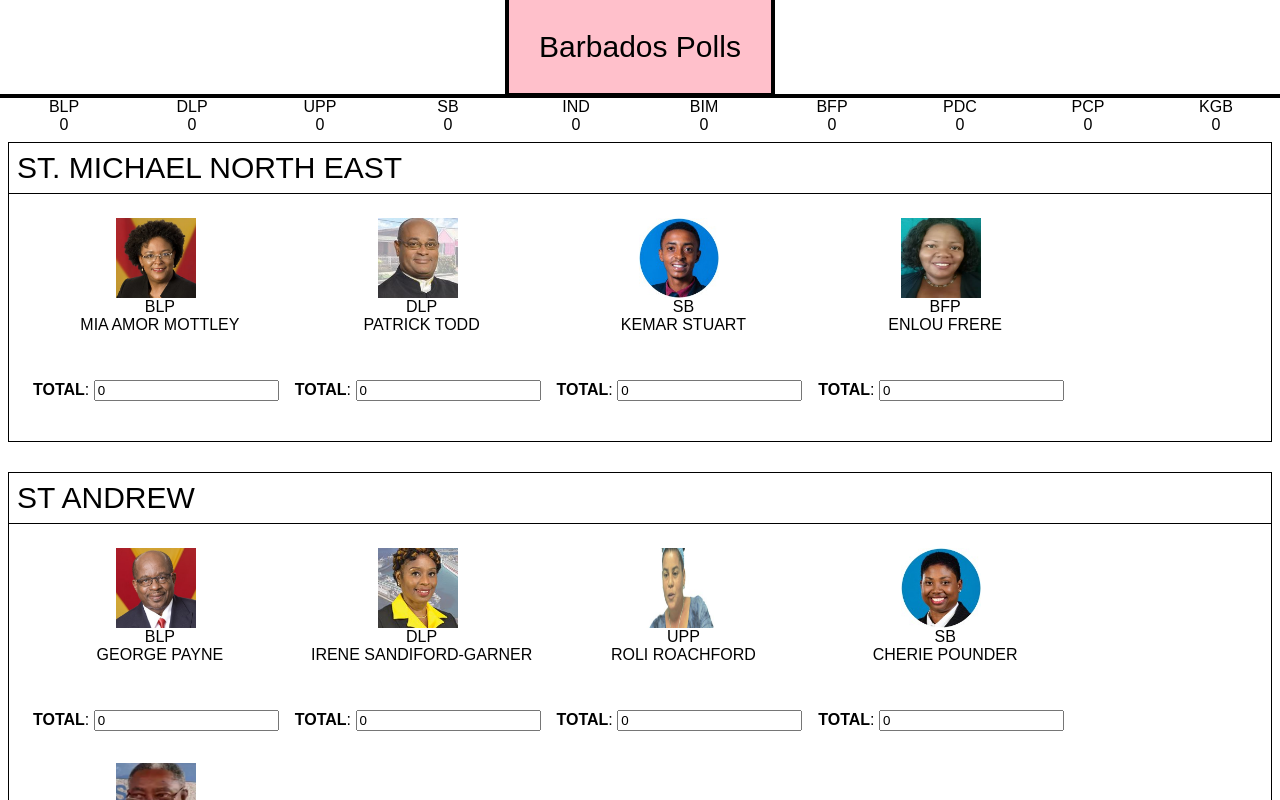
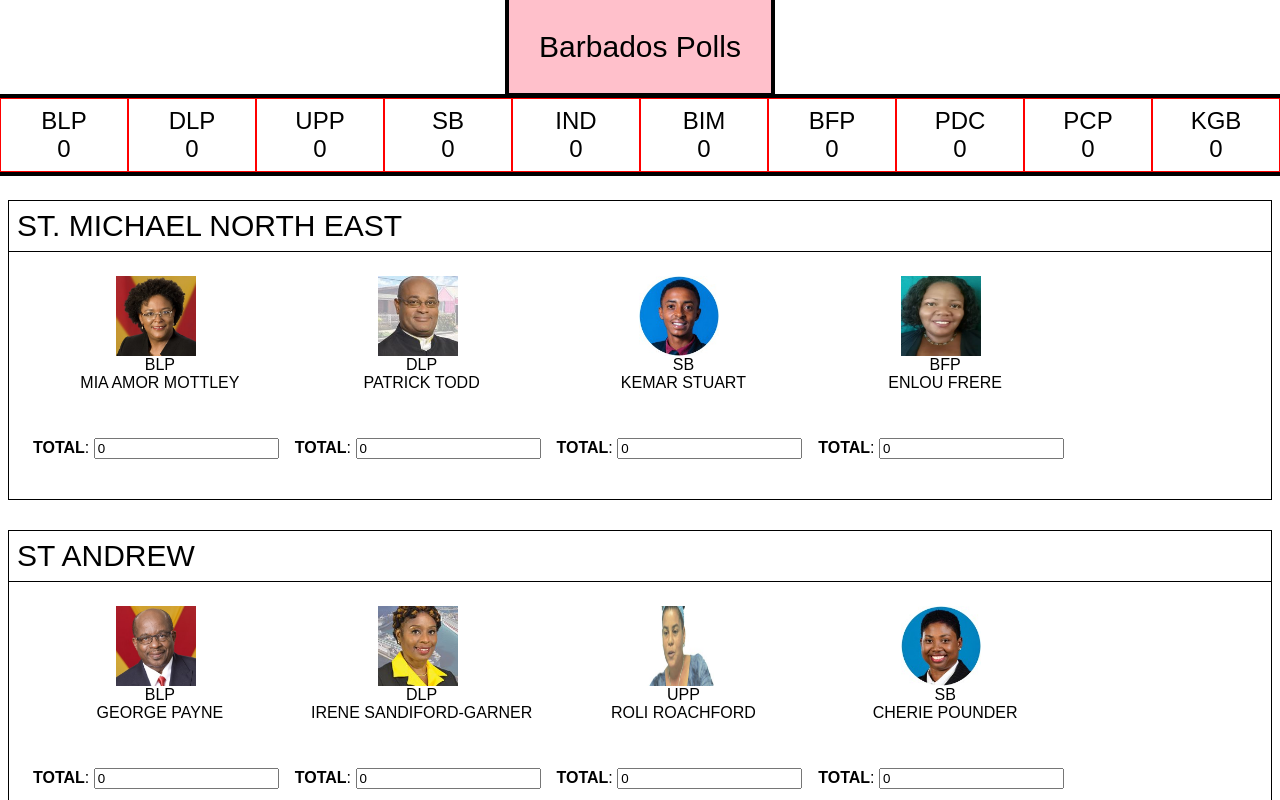
Before and after one commit to sajclarke/election-polls, a React (Create React App) app: page / in a window 1280 px wide. Shown: the top 800 px of the page. Built offline with nearby package versions, Linux system fonts and the light colour scheme.

Commit message:
Fixed header

```diff
--- a/src/App.js
+++ b/src/App.js
@@ -28,11 +28,13 @@ class App extends Component {
   render() {
     return (
       <div className="App">
-        <header className="header">
-          <span>Barbados Polls</span>
-        </header>
+        <div className="top">
+          <header className="header">
+            <span>Barbados Polls</span>
+          </header>
 
-        <ScoreBoard parties={this.state.parties} />
+          <ScoreBoard parties={this.state.parties} />
+        </div>
         <Constituencies updateTotal={this.updateTotal} />
       </div>
     );
--- a/src/components/constituencies.js
+++ b/src/components/constituencies.js
@@ -1037,7 +1037,7 @@ class Constituencies extends React.Component {
 
   render() {
     return (
-      <React.Fragment>
+      <div className="constituencies">
         {this.state.constituencies.map(a => {
           return (
             <Constituency
@@ -1047,7 +1047,7 @@ class Constituencies extends React.Component {
             />
           );
         })}
-      </React.Fragment>
+      </div>
     );
   }
 }
--- a/src/index.css
+++ b/src/index.css
@@ -10,6 +10,19 @@ body {
   border-bottom: 4px solid black;
 }
 
+.top {
+  position: fixed;
+  top: 0;
+  left: 0;
+  width: 100%;
+  background: #fff;
+  border-bottom: 4px solid black;
+}
+
+.constituencies {
+  margin-top: 200px;
+}
+
 .header span {
   background: pink;
   padding: 30px;
@@ -19,11 +32,15 @@ body {
 .scoreboard {
   flex-direction: row;
   display: flex;
+  flex-wrap: wrap;
   justify-content: center;
+  font-size: 24px;
 }
 
 .score {
   flex: 1;
+  padding: 8px;
+  border: 1px solid red;
 }
 
 .score__header {
```
